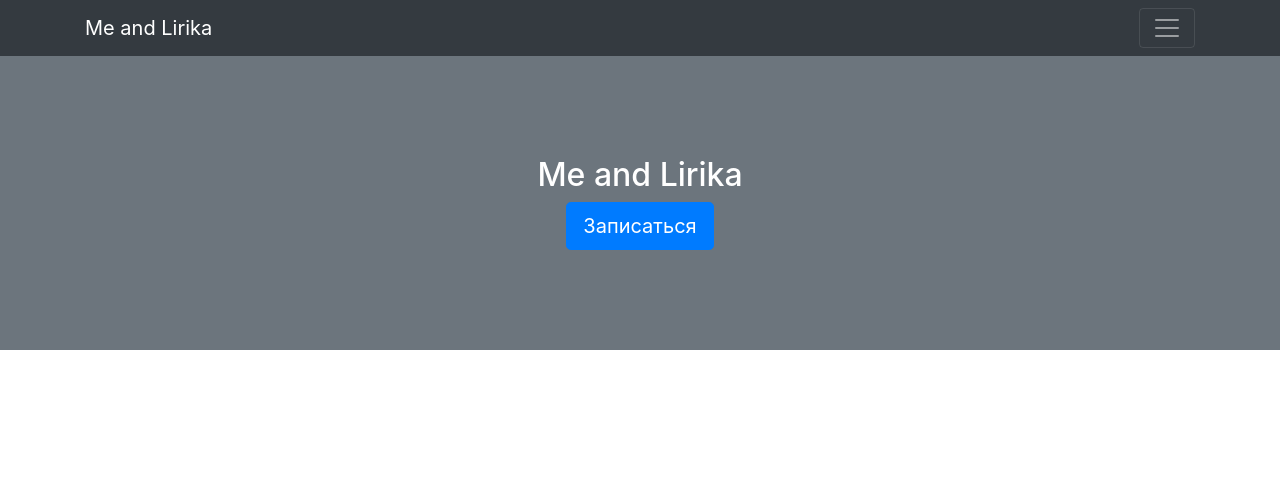
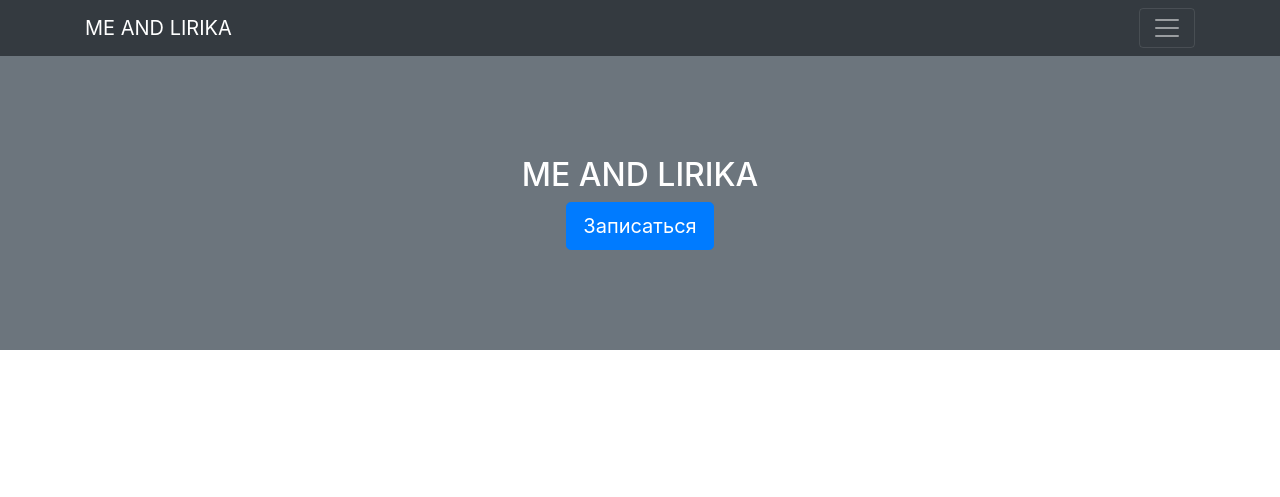
Before and after one commit to aleksandr-staetskiy/meandlirika.com, a plain HTML site: page index.html in a window 1280 px wide. Shown: the top 497 px of the page. Drawn offline with Linux system fonts and the light colour scheme.

Commit message:
title + video

```diff
--- a/index.html
+++ b/index.html
@@ -9,7 +9,7 @@
     <meta name="description" content="">
     <meta name="author" content="">
 
-    <title>Me and Lirika</title>
+    <title>ME AND LIRIKA</title>
 
     <!-- Bootstrap core CSS -->
     <link href="vendor/bootstrap/css/bootstrap.min.css" rel="stylesheet">
@@ -27,7 +27,7 @@
     <!-- Navigation -->
     <nav class="navbar navbar-collapse navbar-dark bg-dark fixed-top navbar-right" id="mainNav">
         <div class="container">
-            <a class="navbar-brand js-scroll-trigger" href="#page-top">Me and Lirika</a>
+            <a class="navbar-brand js-scroll-trigger" href="#page-top">ME AND LIRIKA</a>
             <ul class="nav navbar-right">
                 <li class="nav-item">
                     <button class="navbar-toggler" type="button" data-toggle="collapse" data-target="#navbarMenu" aria-controls="navbarResponsive" aria-expanded="false" aria-label="Toggle navigation">
@@ -66,7 +66,7 @@
     <!-- Header -->
     <header class="bg-secondary text-white">
         <div class="container text-center">
-            <h2>Me and Lirika</h2>
+            <h2>ME AND LIRIKA</h2>
             <a class="js-scroll-trigger" href="#enroll">
                 <button class="btn btn-primary btn-lg">Записаться</button>
             </a>
@@ -79,6 +79,9 @@
             <div class="row">
                 <div class="col-lg-10 mx-auto">
                     <h3>Описание программы</h3>
+                    <div class="embed-responsive embed-responsive-16by9">
+                        <iframe width="1280" height="720" src="https://www.youtube.com/embed/OsGz_ed4erc" frameborder="0" allow="accelerometer; autoplay; encrypted-media; gyroscope; picture-in-picture" allowfullscreen></iframe>
+                    </div>
                     <p class="lead">Программа включает 4-ех недельный видео-курс с повышением интенсивности с каждой новой тренировкой. Формат видео-тренировок позволяет приступить к занятиям в любое удобное время дня.</p>
                     <ul>
                         <li>Каждую неделю ты будешь получать видео-урок с самыми эффективными силовыми тренировками, направленными на повышение общего тонуса мышц, выносливости, качества кожи и упругости ягодиц</li>
```
